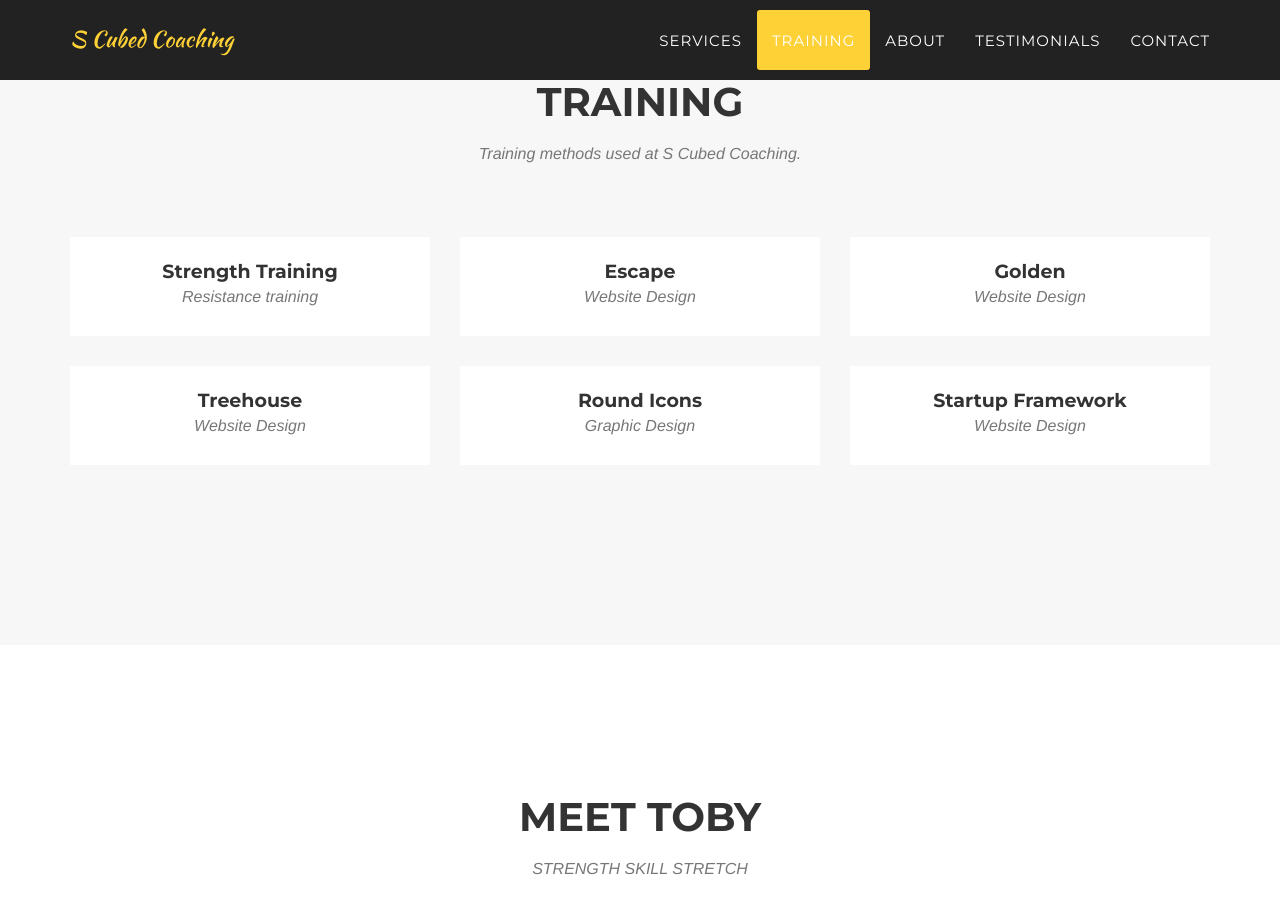
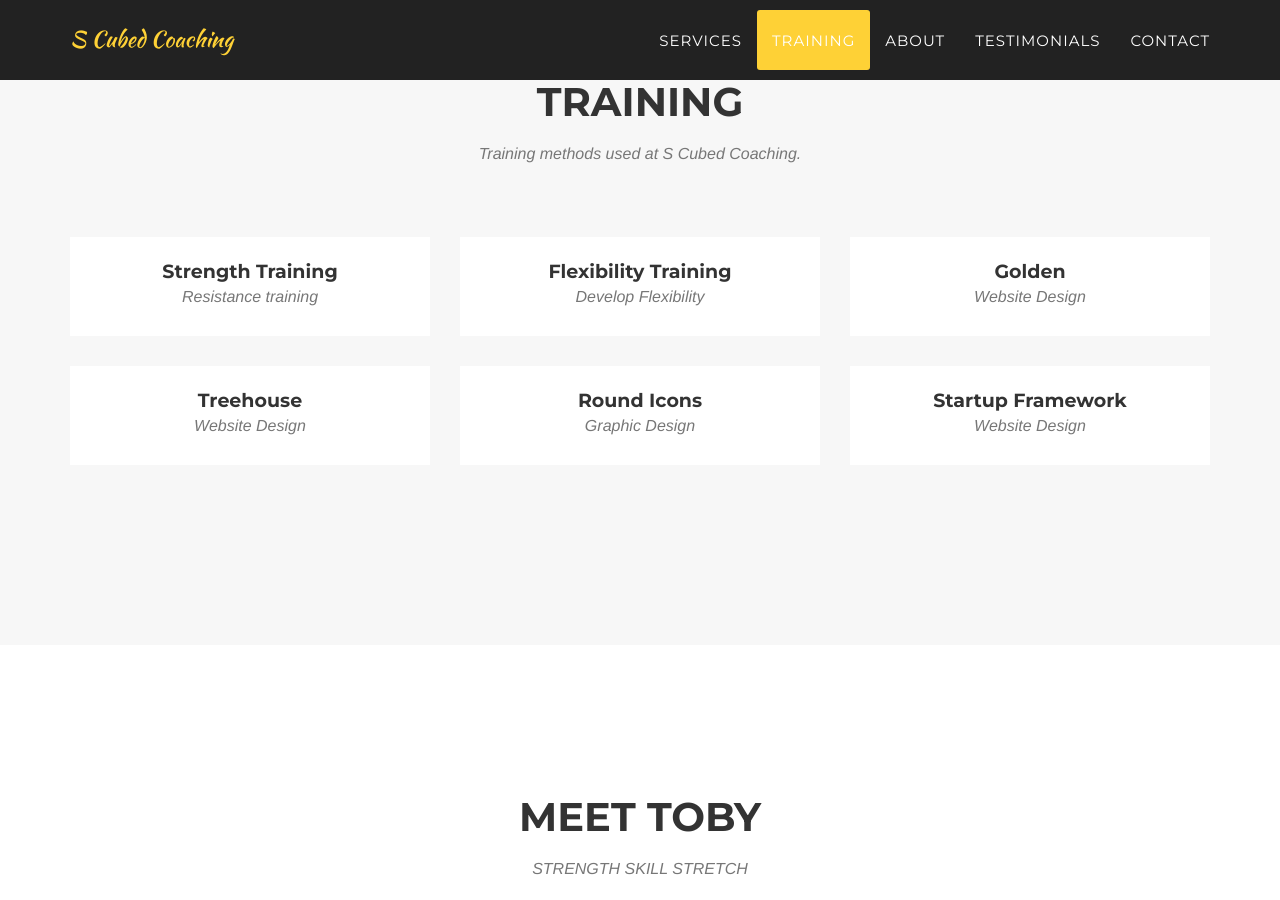
Before and after one commit to limit-DNE/SCubed, a Jekyll site: the page built from _posts/2014-07-17-project-2.markdown, in a window 1280 px wide and 900 px high, scrolled down 1591 px. Built offline with Jekyll 4.4.1, drawn with Linux system fonts in a browser that asks for light colours; some web fonts are replaced; some of the changed lines change nothing that is shown.

Commit message:
flexibility added

```diff
--- a/_posts/2014-07-17-project-2.markdown
+++ b/_posts/2014-07-17-project-2.markdown
@@ -1,15 +1,12 @@
 ---
-title: Escape
-subtitle: Website Design
+title: Flexibility Training
+subtitle: Develop Flexibility
 layout: default
 modal-id: 2
 date: 2014-07-17
-img: escape.png
-thumbnail: escape-thumbnail.png
+img: flexibility.jpg
+thumbnail: flexibility-thumb.jpg
 alt: image-alt
-project-date: April 2014
-client: Start Bootstrap
-category: Web Development
-description: Lorem ipsum dolor sit amet, usu cu alterum nominavi lobortis. At duo novum diceret. Tantas apeirian vix et, usu sanctus postulant inciderint ut, populo diceret necessitatibus in vim. Cu eum dicam feugiat noluisse.
+description: Flexibility is the range of motion in a joint or group of joints or the ability to move joints effectively through a complete range of motion. Flexibility training includes stretching exercises to lengthen the muscles.
 
 ---
```
Also changed, not shown: img/portfolio/calisthenics-thumb.jpg (added), img/portfolio/calisthenics.jpg (added), img/portfolio/dreams-thumbnail.png (deleted), img/portfolio/dreams.png (deleted), img/portfolio/flexibility-thumb.jpg (added), img/portfolio/flexibility.jpg (added).
